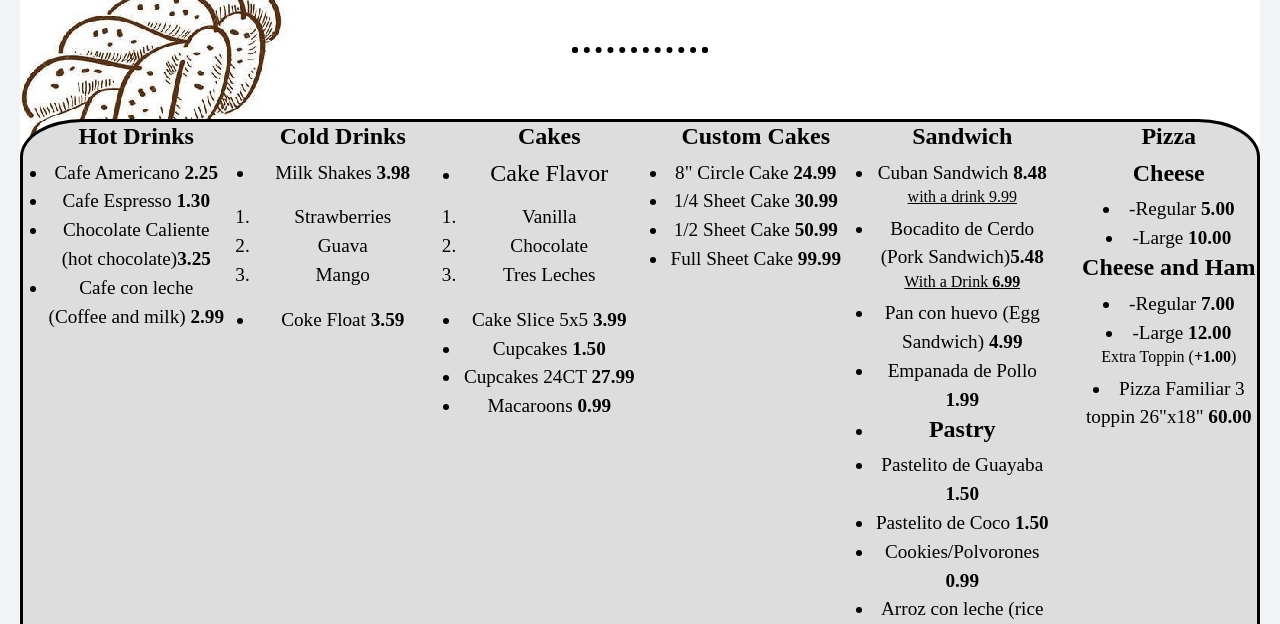
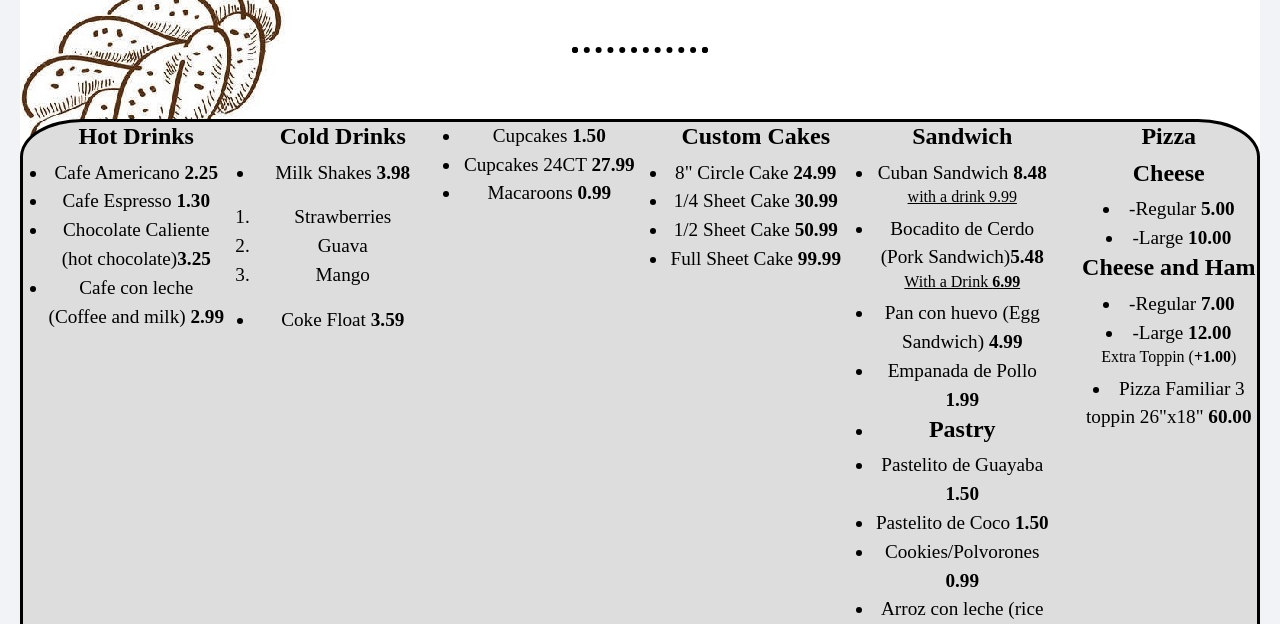
Before and after one commit to DanisCafeBakery/Louisville, a plain HTML site: page index.html in a window 1280 px wide. Shown: the part 104-728 px from the top of the page. Drawn offline with nearby package versions, Linux system fonts and the light colour scheme.

Commit message:
Update and rename ndex.html to index.html

```diff
--- a/ndex.html
+++ b/index.html
@@ -66,12 +66,7 @@
             </div>
             <div class="col-lg-2 col-md-4 col-sm-6">
                 <ul>
-                     <h4><strong><span class="Heading">Cakes</span></strong></h4>
-                    <li> <h4>Cake Flavor</h4></li></ul>
-                <ol><li> Vanilla</li>
-                      <li> Chocolate</li>
-                       <li>Tres Leches</li></ol>
-                   <ul> <li>Cake Slice 5x5 <strong>3.99</strong></li>
+
                     <li>Cupcakes <strong>1.50</strong></li>
                     <li> Cupcakes 24CT <strong>27.99</strong></li>
                     <li>Macaroons <strong>0.99</strong></li>
```
